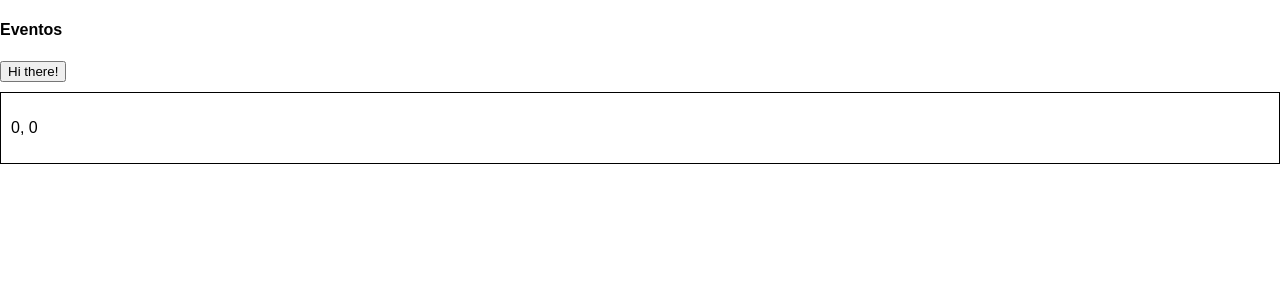
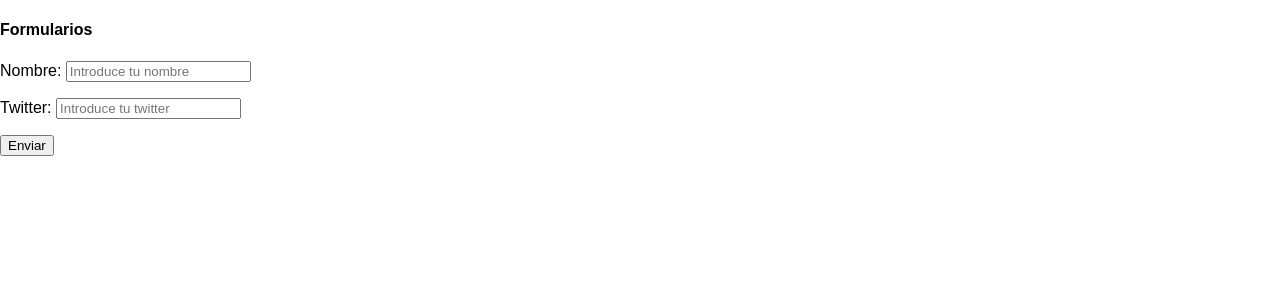
Before and after one commit to hmraul/udemy-react16-course, a React (Create React App) app: page / in a window 1280 px wide. Shown: the top 300 px of the page. Built offline with nearby package versions, Linux system fonts and the light colour scheme.

Commit message:
Adding sample form

```diff
--- /dev/null
+++ b/src/AppForms.js
@@ -0,0 +1,14 @@
+import React, { Component } from 'react'
+import Forms from './sections/forms'
+
+class App extends Component {
+    render() {
+        return (
+            <div>
+               <Forms />
+            </div>
+        )
+    }
+}
+
+export default App;
--- a/src/index.js
+++ b/src/index.js
@@ -4,7 +4,8 @@ import './index.css'
 // import App from './App'
 // import App from './AppConditional'
 //import App from './AppObjectsList'
-import App from './AppEventsClick'
+//import App from './AppEventsClick'
+import App from './AppForms'
 import registerServiceWorker from './registerServiceWorker'
 
 ReactDOM.render(<App />, document.getElementById('root'))
--- /dev/null
+++ b/src/sections/forms.js
@@ -0,0 +1,35 @@
+import React, {Component} from 'react'
+
+export default class Forms extends Component {
+  handleClick(e) {
+    e.preventDefault()
+    const name = document.getElementById('name').value
+    const twitter = document.getElementById('twitter').value
+    console.log(name, twitter)
+  }
+
+  render () {
+    return (
+      <div>
+        <h4>Formularios</h4>
+        <form>
+          <p>
+            <label htmlFor='name'>Nombre: </label>
+            <input
+              id='name'
+              name='userName'
+              placeholder='Introduce tu nombre' />
+          </p>
+          <p>
+            <label>Twitter: </label>
+            <input
+              id='twitter'
+              name='twitterAccount'
+              placeholder='Introduce tu twitter' />
+          </p>
+          <button onClick={this.handleClick}>Enviar</button>
+        </form>
+      </div>
+    )
+  }
+}
```
